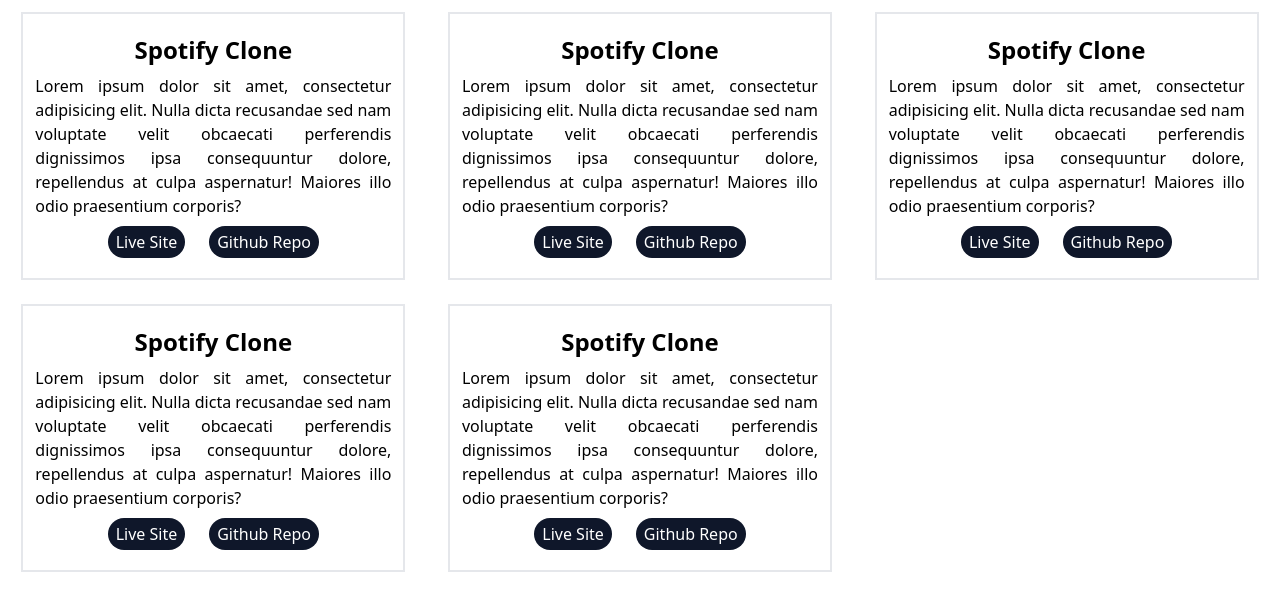
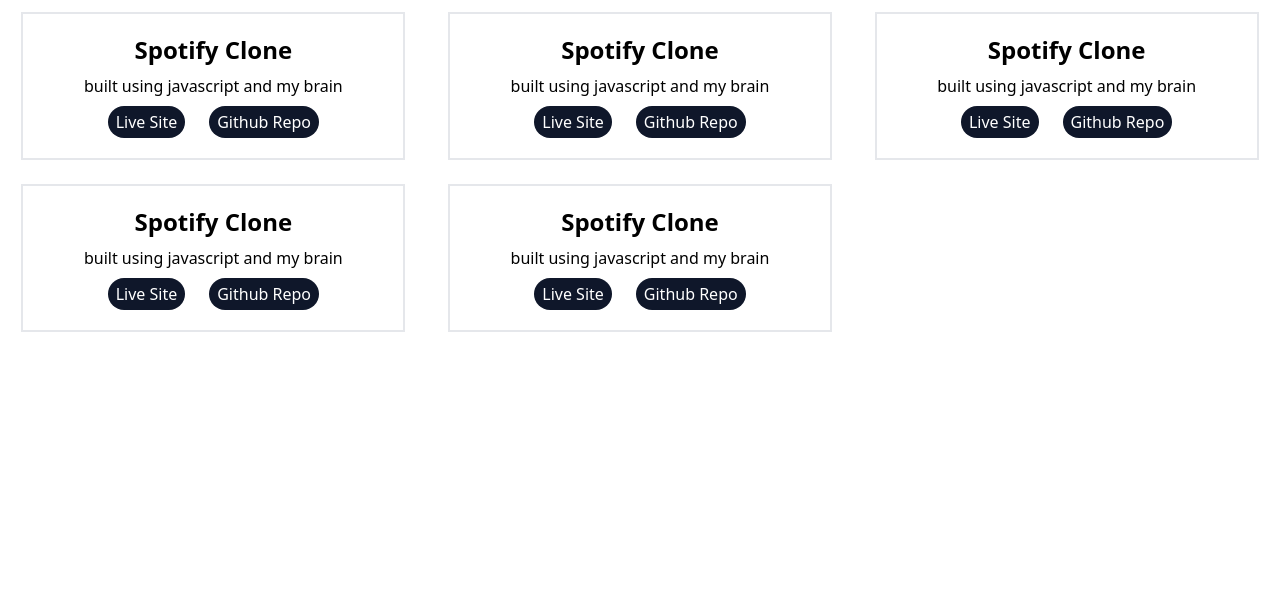
Before and after one commit to AyushDocs/profile, a React (Create React App) app: page /projects in a window 1280 px wide. Shown: the top 610 px of the page. Built offline with nearby package versions, Linux system fonts and the light colour scheme.

Commit message:
modified project component to get data through props, still using dummy data

```diff
--- a/src/components/Project.js
+++ b/src/components/Project.js
@@ -6,20 +6,20 @@
 	const [Data, setData] = useState();
 	return (
 		<div className='grid grid-cols-1 sm:grid-cols-2 lg:grid-cols-3'>
-			<ProjectItem />
-			<ProjectItem />
-			<ProjectItem />
-			<ProjectItem />
-			<ProjectItem />
+			<ProjectItem name='Spotify Clone' stack='built using javascript and my brain'/>
+			<ProjectItem name='Spotify Clone' stack='built using javascript and my brain'/>
+			<ProjectItem name='Spotify Clone' stack='built using javascript and my brain'/>
+			<ProjectItem name='Spotify Clone' stack='built using javascript and my brain'/>
+			<ProjectItem name='Spotify Clone' stack='built using javascript and my brain'/>
 		</div>
 	);
 };
-const ProjectItem = () => {
+const ProjectItem = ({name,stack}) => {
 	return (
 		<div className='border-2 w-96 p-3 mx-auto my-3'>
-			<h2 className='text-center font-bold text-2xl my-2'>Spotify Clone</h2>
-			<div className='text-justify'>
-				Lorem ipsum dolor sit amet, consectetur adipisicing elit. Nulla dicta recusandae sed nam voluptate velit obcaecati perferendis dignissimos ipsa consequuntur dolore, repellendus at culpa aspernatur! Maiores illo odio praesentium corporis?
+			<h2 className='text-center font-bold text-2xl my-2'>{name}</h2>
+			<div className='text-center'>
+                {stack}
 			</div>
 			<div className='flex justify-center'>
 				<button className='bg-slate-900 text-white px-2 py-1 rounded-full hover:bg-slate-200 hover:text-slate-900 mx-3 my-2'>Live Site</button>
```
